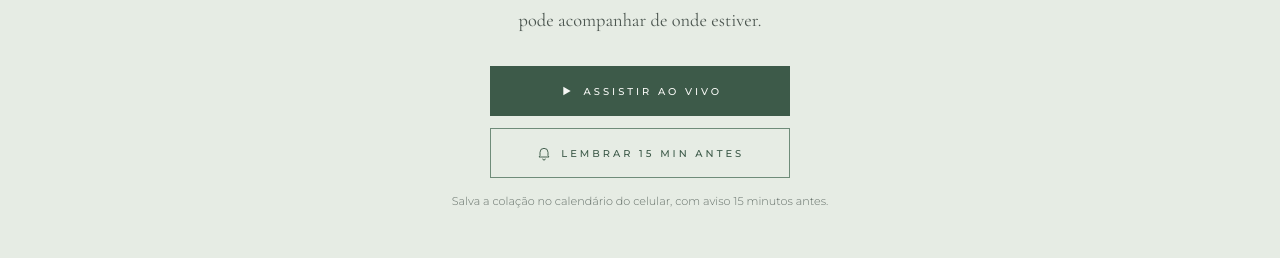
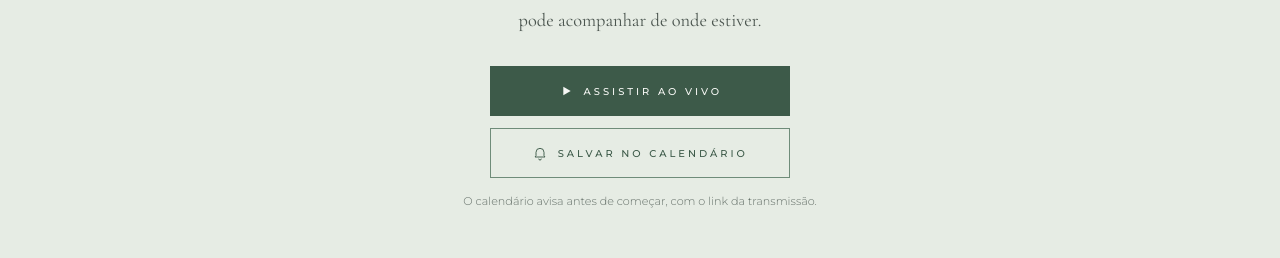
Before and after one commit to otaviiors/Convite-Formatura-Luiza, a React (Vite) app: page / in a window 1280 px wide. Shown: the part 3863-4121 px from the top of the page. Built offline with nearby package versions, Linux system fonts and the light colour scheme.

Commit message:
Colacao de grau ao vivo

```diff
--- a/src/App.jsx
+++ b/src/App.jsx
@@ -547,6 +547,13 @@ function IconPin() {
 }
 
 /* ── Colação de grau ao vivo ── */
+const LIVE_CAL =
+  "https://calendar.google.com/calendar/render?action=TEMPLATE" +
+  "&text=Cola%C3%A7%C3%A3o+de+grau+da+Luiza+-+ao+vivo" +
+  "&dates=20261211T190000Z/20261211T210000Z" +
+  "&details=" + encodeURIComponent("Colação de grau de Luiza Shansis Tarta - Medicina UCPel.\nAssista ao vivo: https://www.youtube.com/@guadalajaraformaturas/streams") +
+  "&location=" + encodeURIComponent("Centro de Eventos Fenadoce, Av. Pinheiro Machado, 3390 - Pelotas - RS");
+
 function LiveSection() {
   const [ref, vis] = useReveal(0.15);
   return (
@@ -562,11 +569,11 @@ function LiveSection() {
             <svg viewBox="0 0 24 24" fill="currentColor" aria-hidden="true"><path d="M8 5.5v13l11-6.5z" /></svg>
             Assistir ao vivo
           </a>
-          <a className="live-btn ghost" href="/colacao-luiza.ics" download>
+          <a className="live-btn ghost" href={LIVE_CAL} target="_blank" rel="noopener noreferrer">
             <svg viewBox="0 0 24 24" fill="none" stroke="currentColor" strokeWidth="1.4" aria-hidden="true"><path d="M6 16V11a6 6 0 0 1 12 0v5l1.5 2h-15z" /><path d="M10 20.5a2 2 0 0 0 4 0" /></svg>
-            Lembrar 15 min antes
+            Salvar no calendário
           </a>
-          <p className="live-note">Salva a colação no calendário do celular, com aviso 15 minutos antes.</p>
+          <p className="live-note">O calendário avisa antes de começar, com o link da transmissão.</p>
         </div>
       </div>
     </section>
```
